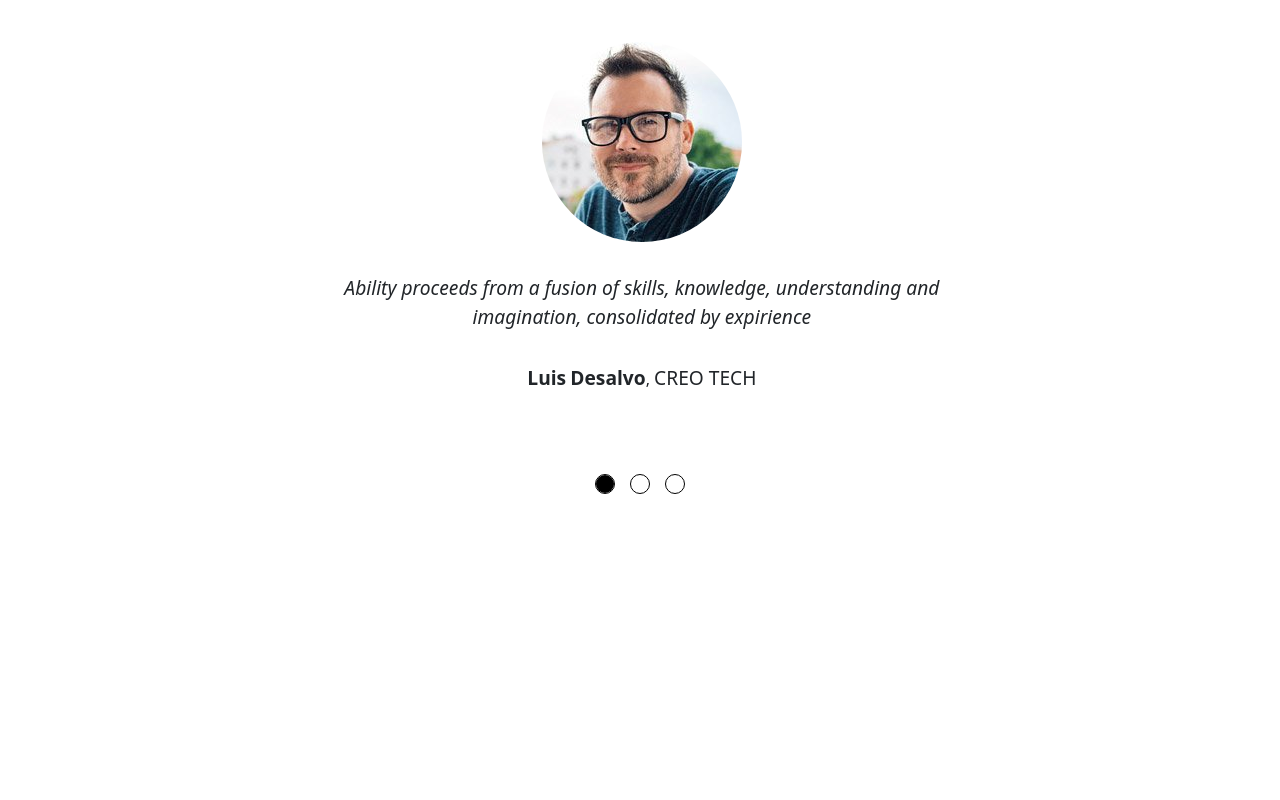
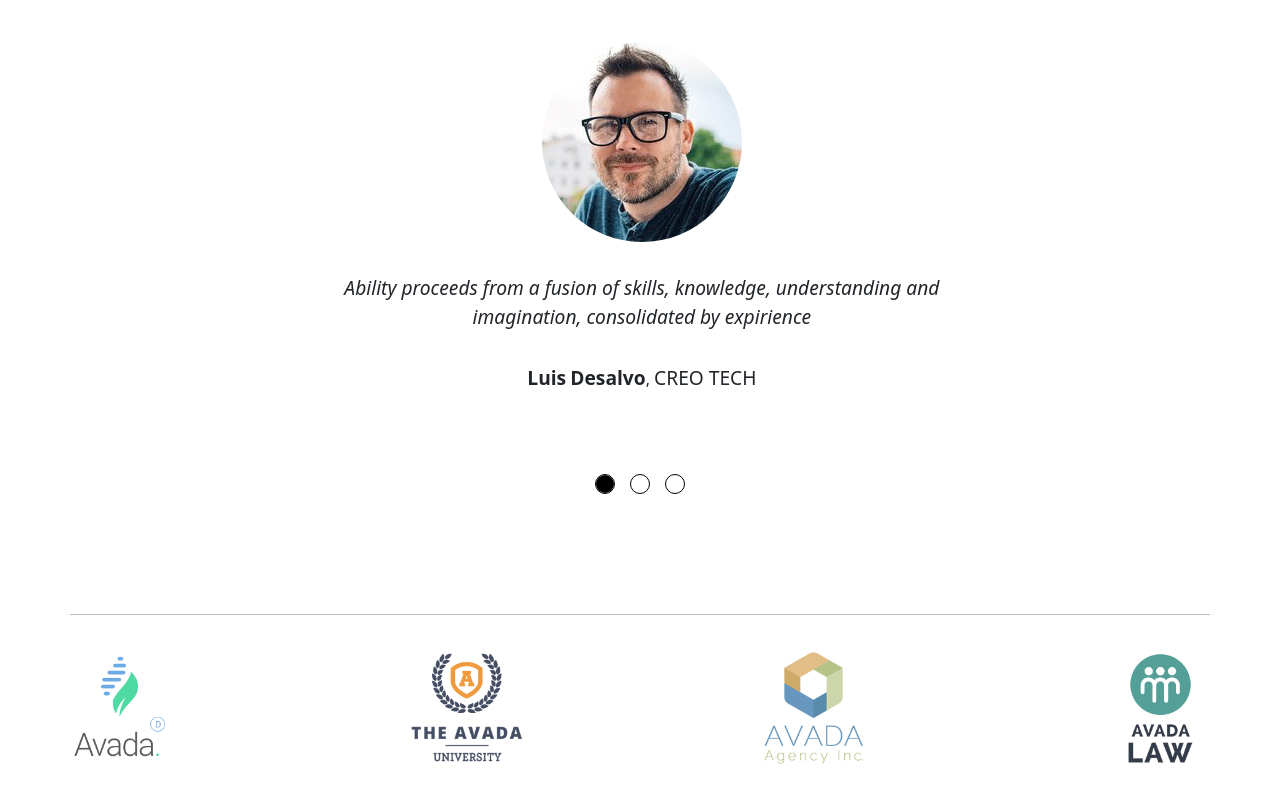
Before and after one commit to mark5041/proj-html-vuejs, a Vue app: page / in a window 1280 px wide. Shown: the part 6340-7140 px from the top of the page. Before the commit the page ends 6954 px from the top, so only its background shows below. Built offline with nearby package versions, Linux system fonts and the light colour scheme.

Commit message:
main 7/8

```diff
--- a/src/assets/scss/partials/_variables.scss
+++ b/src/assets/scss/partials/_variables.scss
@@ -5,7 +5,7 @@ $deep_cove: #051745;
 $daisy_bush: #351ba2;
 $scorpion: #5d5c5d;
 $purple_heart: #8532e6;
-$pale_state: #bcbbbc;
+$pale_slate: #bcbbbc;
 $yellow_orange: #ffa837;
 $science_blue: #0369d7;
 $jade: #02ca6b;
--- a/src/components/Main.vue
+++ b/src/components/Main.vue
@@ -6,6 +6,7 @@
       <Plans />
       <News />
       <Reviews />
+      <Clients />
   </main>
 </template>
 
@@ -19,6 +20,7 @@ import Works from "./main_comps/Works.vue";
 import Plans from "./main_comps/Plans.vue";
 import News from "./main_comps/News.vue";
 import Reviews from "./main_comps/Reviews.vue";
+import Clients from "./main_comps/Clients.vue";
 
 export default {
   name: "Main",
@@ -29,6 +31,7 @@ export default {
     Plans,
     News,
     Reviews,
+    Clients,
   },
 };
 </script>
--- /dev/null
+++ b/src/components/main_comps/Clients.vue
@@ -0,0 +1,72 @@
+<template>
+    <div class="section">
+        <div class="container">
+            <div class="row">
+                <div v-for="(element, index) in clients" :key="index" class="card">
+                    <img :src="getURL(element)" alt="">
+                </div>
+            </div>
+        </div>
+    </div>
+</template>
+
+// import axios from 'axios'
+// import Velocity from 'velocity-animate'
+
+<script>
+
+export default {
+  name: "Clients",
+  components: {
+
+  },
+  data() {
+      return {
+          clients: [
+              "clients_partner_5-200x202.png",
+              "clients_partner_6-200x202.png",
+              "clients_partner_1-200x202.png",
+              "clients_partner_2-200x202.png"
+          ],
+      }
+  },
+  methods: {
+      getURL(string)
+      {
+          return require(`../../assets/img/${string}`);
+      }
+  },
+};
+</script>
+
+
+
+<style lang="scss" scoped>
+@import "../../assets/scss/style.scss";
+
+.section {
+    background-color: white;
+}
+
+.container {
+    border-top: 1px solid $pale_slate;
+    padding: 0;
+}
+
+.row {
+    justify-content: space-between;
+    padding: 30px 0;
+    gap: 2em;
+    .card {
+        flex-basis: calc(100% / 8 - 1.4em);
+        border: none;
+        padding: 0;
+        text-align: center;
+        img {
+            width: 100%;
+        }
+    }
+}
+
+
+</style>
```
Also changed, not shown: src/components/main_comps/Brands.vue (deleted).
